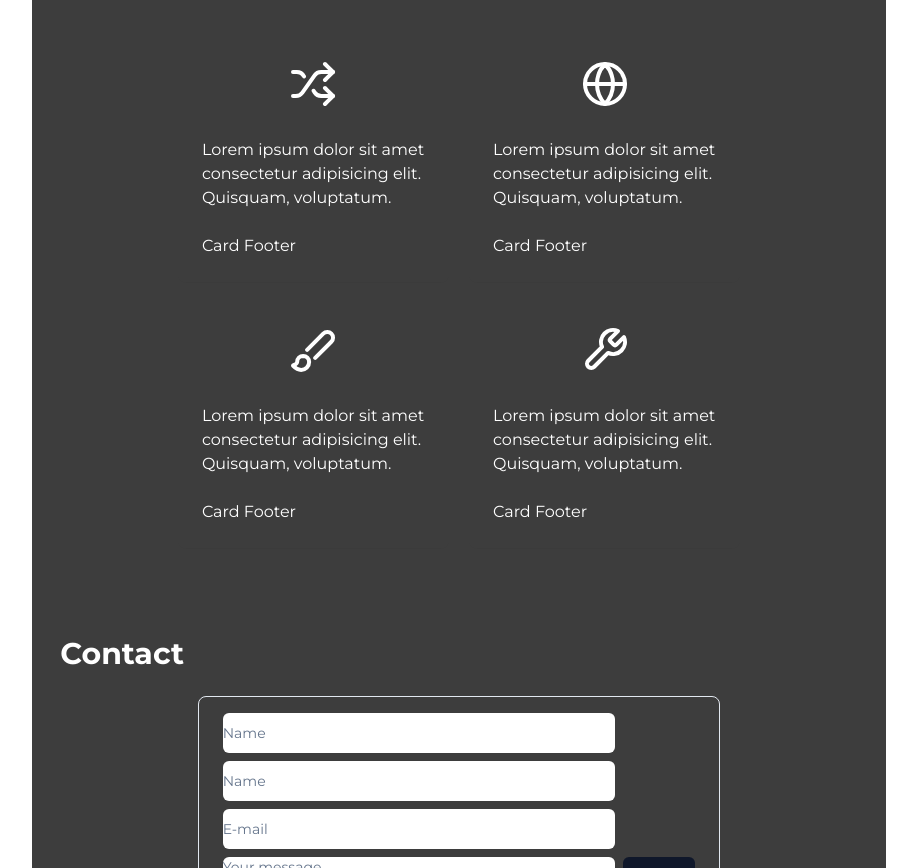
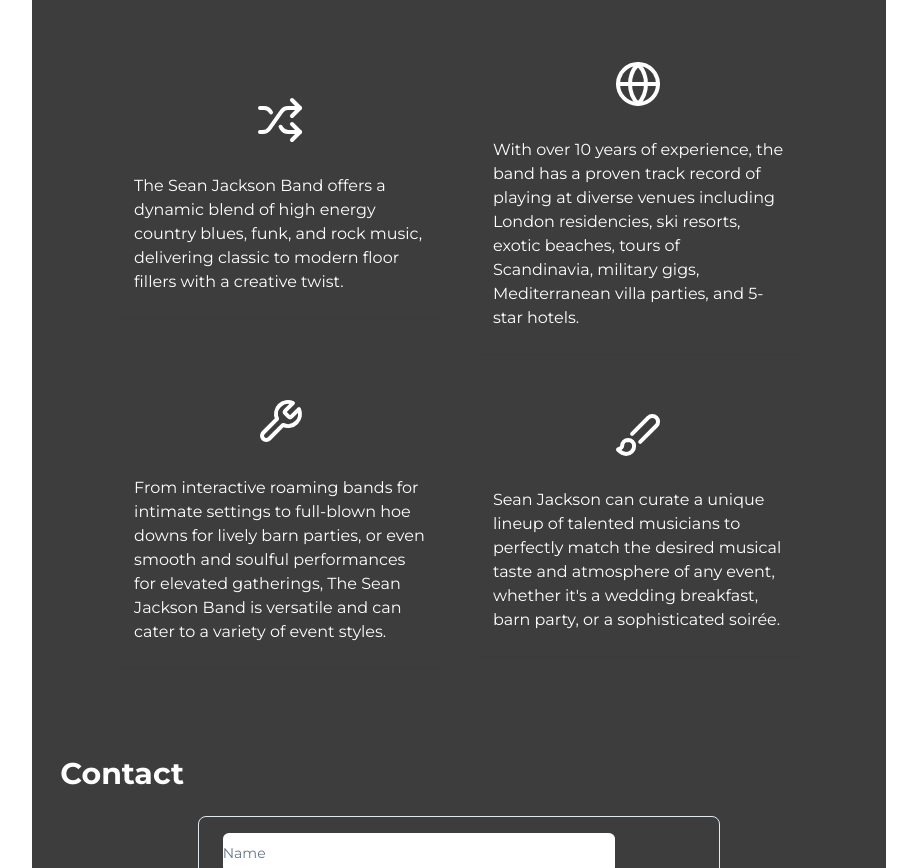
Before and after one commit to phildehovre/seanjacksonband, a React (Vite) app: page / in a window 1280 px wide. Shown: the part 2720-3588 px from the top of the page, without its empty margins (181-1098 px from the left). Built offline with nearby package versions, Linux system fonts and the light colour scheme; a web font is replaced by a local one.

Commit message:
hydrated

```diff
--- a/src/components/Carousel.tsx
+++ b/src/components/Carousel.tsx
@@ -16,19 +16,25 @@ const CarouselWrapper = () => {
       title: "title",
       legend: "My wife is still in love",
       customer: "Harry & Sally - Derbyshire",
-      path: `https://res.cloudinary.com/dtnif6mzm/image/upload/c_crop,h_0.75/cld-sample.jpg`,
+      path: `https://res.cloudinary.com/dtnif6mzm/image/upload/v1692212203/Sean%20Jackson%20Assets/IMG_0322_sjiu4h.jpg`,
     },
     {
       title: "title",
       legend: "Sean saved my marriage",
       customer: "Harry & Sally - Derbyshire",
-      path: `https://res.cloudinary.com/dtnif6mzm/image/upload/c_crop,h_0.75/cld-sample.jpg`,
+      path: `https://res.cloudinary.com/dtnif6mzm/image/upload/v1692212198/Sean%20Jackson%20Assets/2_ccyrzm.jpg`,
     },
     {
       title: "title",
       legend: "Sean saved my marriage",
       customer: "Harry & Sally - Derbyshire",
-      path: `https://res.cloudinary.com/dtnif6mzm/image/upload/c_crop,h_600,w_900/co_rgb:00000091,e_colorize:50/cld-sample.jpg`,
+      path: `https://res.cloudinary.com/dtnif6mzm/image/upload/v1692212194/Sean%20Jackson%20Assets/IMG_0110_zektex.jpg`,
+    },
+    {
+      title: "title",
+      legend: "Sean saved my marriage",
+      customer: "Harry & Sally - Derbyshire",
+      path: `https://res.cloudinary.com/dtnif6mzm/image/upload/v1692212194/Sean%20Jackson%20Assets/IMG_0145_wen4s0.jpg`,
     },
   ];
 
--- a/src/components/CarouselItem.tsx
+++ b/src/components/CarouselItem.tsx
@@ -12,10 +12,10 @@ function CarouselItem({ item }: { item: ItemProps }) {
       <img src={item.path} />
       {/* <p className="legend">{item.legend}</p> */}
       <div className="testimonial">
-        <span>"</span>
+        {/* <span>"</span>
         <h1>{item.legend}</h1>
         <p>{item.customer}</p>
-        <span>"</span>
+        <span>"</span> */}
       </div>
     </div>
   );
--- a/src/components/Feature.tsx
+++ b/src/components/Feature.tsx
@@ -14,26 +14,26 @@ function Feature() {
     {
       title: "Versatility",
       description:
-        "Lorem ipsum dolor sit amet consectetur adipisicing elit. Quisquam, voluptatum.",
+        "The Sean Jackson Band offers a dynamic blend of high energy country blues, funk, and rock music, delivering classic to modern floor fillers with a creative twist.",
       icon: Shuffle,
     },
     {
       title: "Experience",
       description:
-        "Lorem ipsum dolor sit amet consectetur adipisicing elit. Quisquam, voluptatum.",
+        "With over 10 years of experience, the band has a proven track record of playing at diverse venues including London residencies, ski resorts, exotic beaches, tours of Scandinavia, military gigs, Mediterranean villa parties, and 5-star hotels.",
       icon: Globe,
+    },
+    {
+      title: "Adaptability",
+      description:
+        "From interactive roaming bands for intimate settings to full-blown hoe downs for lively barn parties, or even smooth and soulful performances for elevated gatherings, The Sean Jackson Band is versatile and can cater to a variety of event styles.",
+      icon: Wrench,
     },
     {
       title: "Customisable",
       description:
-        "Lorem ipsum dolor sit amet consectetur adipisicing elit. Quisquam, voluptatum.",
+        "Sean Jackson can curate a unique lineup of talented musicians to perfectly match the desired musical taste and atmosphere of any event, whether it's a wedding breakfast, barn party, or a sophisticated soirée.",
       icon: Brush,
-    },
-    {
-      title: "Adaptability",
-      description:
-        "Lorem ipsum dolor sit amet consectetur adipisicing elit. Quisquam, voluptatum.",
-      icon: Wrench,
     },
   ];
 
@@ -42,7 +42,7 @@ function Feature() {
       return (
         <Card
           key={feature.title}
-          className="bg-black-700 border-none text-color-white w-full md:w-1/3"
+          className="bg-black-700 border-none text-color-white w-full md:w-5/12  h-full"
         >
           <CardHeader className="flex flex-items justify-center">
             <CardTitle className="flex flex-items justify-center">
@@ -53,9 +53,9 @@ function Feature() {
           <CardContent>
             <p>{feature.description}</p>
           </CardContent>
-          <CardFooter>
+          {/* <CardFooter>
             <p>Card Footer</p>
-          </CardFooter>
+          </CardFooter> */}
         </Card>
       );
     });
--- a/src/components/Testimonials.tsx
+++ b/src/components/Testimonials.tsx
@@ -1,4 +1,3 @@
-import React from "react";
 import Section from "./Section";
 import { Star } from "lucide-react";
 
```
